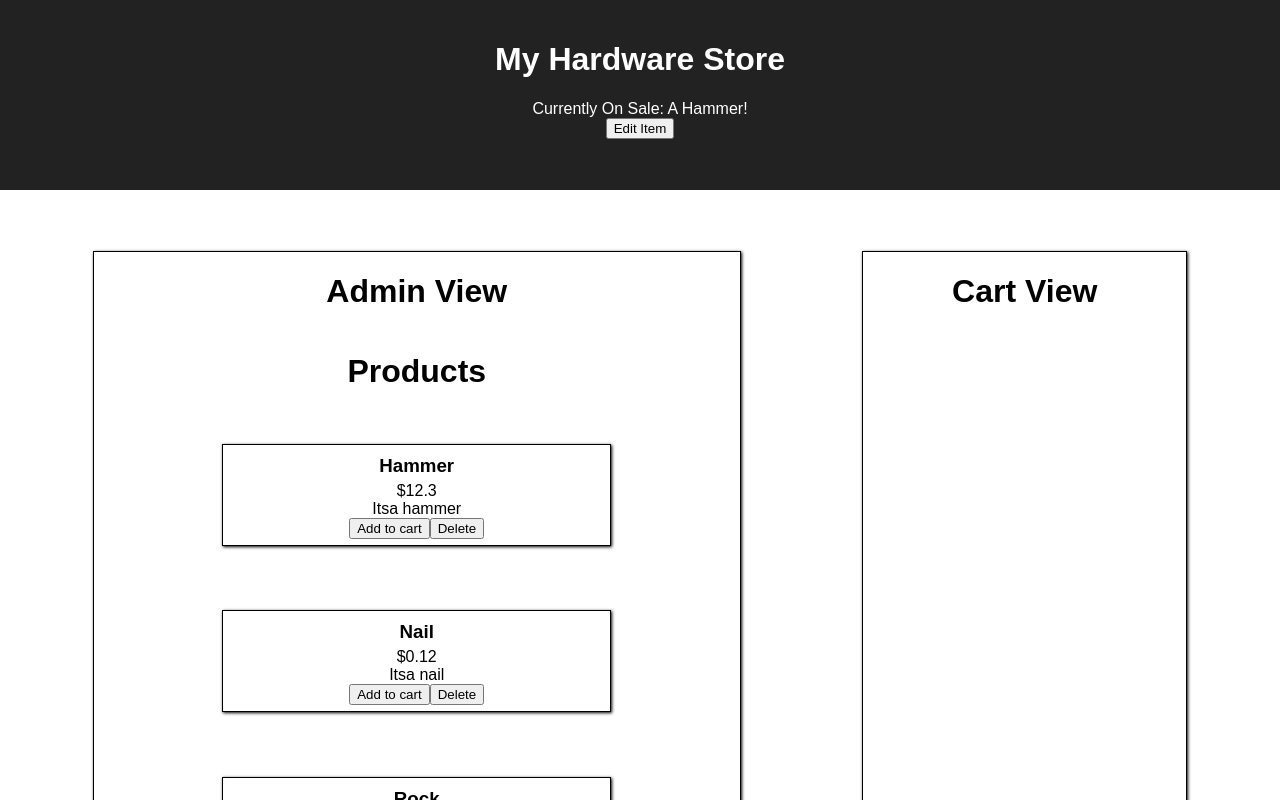
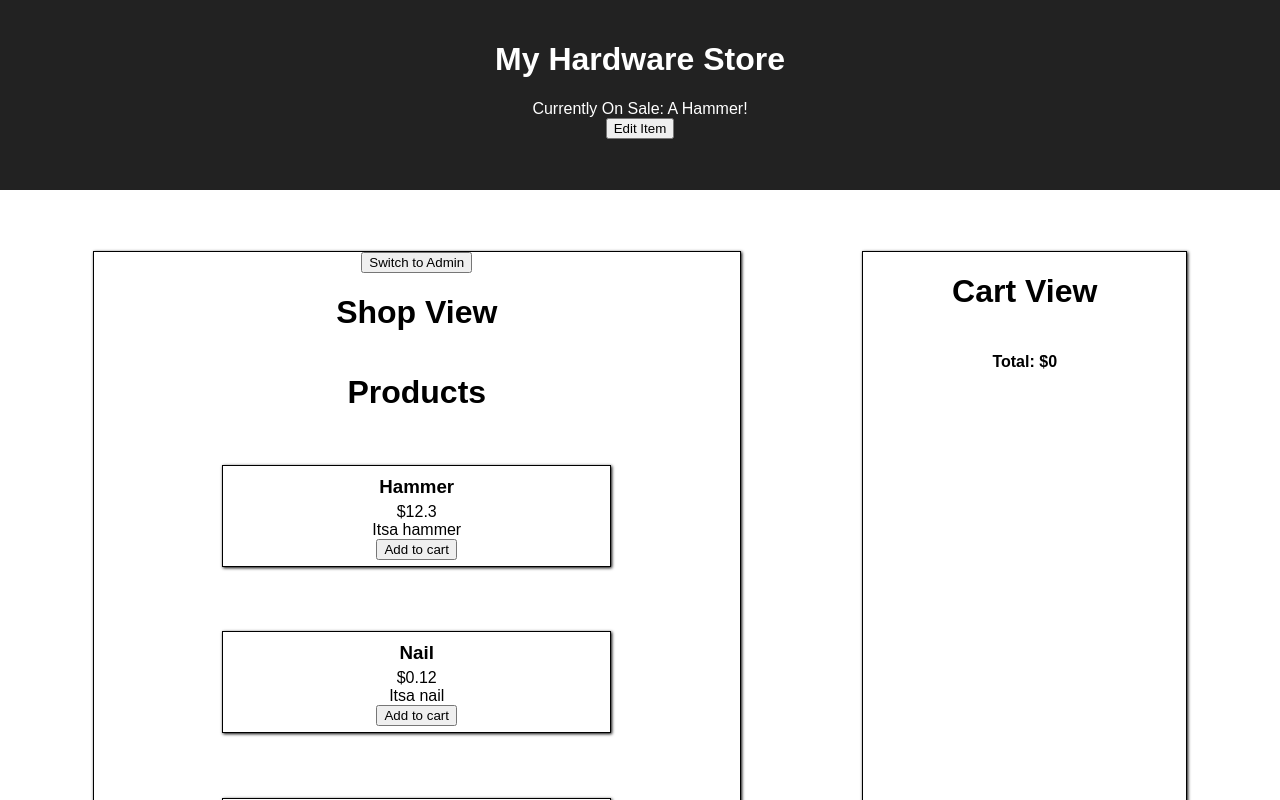
Before and after one commit to RedKing7/react-hardware-store, a React (Create React App) app: page / in a window 1280 px wide. Shown: the top 800 px of the page. Built offline with nearby package versions, Linux system fonts and the light colour scheme.

Commit message:
add to cart now works, also added total price count in cart view

```diff
--- a/src/App.css
+++ b/src/App.css
@@ -67,4 +67,8 @@
   min-height: 500px;
   box-shadow: 1px 1px 3px black;
   margin: 5%;
+
+  display: flex;
+  flex-direction: column;
+  align-items: center;
 }
--- a/src/components/AdminView.jsx
+++ b/src/components/AdminView.jsx
@@ -9,7 +9,6 @@ class AdminView extends Component{
       return(
          <div>
             <h1>Admin View</h1>
-
             <ProductList
                   productList={this.props.productList}
                   isAdmin={this.props.isAdmin}
--- a/src/components/CartView.jsx
+++ b/src/components/CartView.jsx
@@ -1,10 +1,27 @@
 import React, { Component } from 'react';
+import Product from './Product'
 
 class CartView extends Component {
    render() {
+      const cartComponents = this.props.cart.map((item, index)=>{
+         return <Product
+            productName={item.productName}
+            price={item.price}
+            key={index}
+            index={index}
+            itemIndex={item.index}
+            isCart={true}
+            quantity={item.quantity}
+         />
+      })
+
       return (
          <div className='cart'>
             <h1>Cart View</h1>
+            {cartComponents}
+            <div>
+               <h4>Total: ${this.props.total}</h4>
+            </div>
          </div>
       );
    }
--- a/src/components/Product.jsx
+++ b/src/components/Product.jsx
@@ -1,22 +1,50 @@
 import React from 'react'
 //Dumb/stateless component
 
-const Product = ({ productName, price, description, index, isAdmin, removeProduct }) => {
+const Product = ({
+   productName,
+   price,
+   description,
+   index,
+   itemIndex,
+   isAdmin,
+   removeProduct,
+   addToCart,
+   removeFromCart,
+   isCart,
+   quantity
+}) => {
    const handleDelete = (e) =>{
       e.preventDefault();
       removeProduct(index);
    }
+
+   const handleCart = (e) =>{
+      console.log(index);
+      addToCart(index)
+   }
+
+   const handleRemove = (e) =>{
+      console.log(index, itemIndex)
+      removeFromCart(index);
+   }
+
    return (
       <div className='product'>
          <h3>{productName}</h3>
          <div>${price}</div>
          <div>{description}</div>
-         {<button>Add to cart</button>}
          {
-            isAdmin ?
-               null
-               :
+            !isCart ?
+               isAdmin ?
                <button onClick={handleDelete} >Delete</button>
+                  :
+               <button onClick={handleCart}>Add to cart</button>
+            :
+               <div>
+                  <div>{quantity}</div>
+                  <button onClick={handleRemove}>Remove</button>
+               </div>
          }
       </div>
    )
--- a/src/components/ProductList.jsx
+++ b/src/components/ProductList.jsx
@@ -15,6 +15,7 @@ class ProductList extends Component {
                         index={index}
                         isAdmin={this.props.isAdmin}
                         removeProduct={this.props.removeProduct}
+                        addToCart={this.props.addToCart}
                   />
             });
 
--- a/src/components/Shop.jsx
+++ b/src/components/Shop.jsx
@@ -7,36 +7,66 @@ class Shop extends Component {
    constructor(){
       super();
       this.state = {
-         isAdmin: true
+         isAdmin: false,
+         cart:[],
+         cartTotal:0
       }
    }
 
    toggleAdmin = () =>{
-      const notAdmin = !this.state.isAdmin;
-      this.setState({isAdmin: notAdmin}); //best practice, rather than 'this.state.thing = !this.state.thing'
+      this.setState({isAdmin: !this.state.isAdmin});
+   }
+
+   getTotal = () =>{
+      let cart = this.state.cart;
+      console.log(cart);
+      if(cart.length > 0){
+         let prices = cart.map((item)=>{
+            return item.price;
+         })
+         this.setState({cartTotal: prices.reduce((sum, val)=>{return sum + val})})
+      }
+      return this.state.total;
+   }
+
+   addToCart = (index) =>{
+      const newCart = [...this.state.cart];
+      const newCartItem = this.props.productList[index];
+      console.log(newCartItem);
+      newCartItem.index = index;
+      newCart.push(newCartItem);
+      this.setState({cart: newCart}, this.getTotal);
    }
 
    render() {
       return (
          <div className='main'>
             <div className='shop'>
+               <button onClick={this.toggleAdmin}>
+                  {this.state.isAdmin ? 'Switch to User' : 'Switch to Admin'}
+               </button>
                {
-                  this.isAdmin ?
-                     <ShopView
-                        productList={this.props.productList}
-                        isAdmin={this.isAdmin}
-                     />
-                  :
+                  this.state.isAdmin ?
                      <AdminView
                         productList={this.props.productList}
                         addProductToProductList={this.props.addProductToProductList}
-                        isAdmin={this.isAdmin}
                         removeProduct={this.props.removeProduct}
+                        isAdmin={true}
+                     />
+                        :
+                     <ShopView
+                        productList={this.props.productList}
+                        addToCart={this.addToCart}
+                        isAdmin={false}
                      />
                }
             </div>
 
-            <CartView/>
+            <CartView
+               cart={this.state.cart}
+               getTotal={this.getTotal}
+               total={this.state.cartTotal}
+            />
          </div>
       );
    }
--- a/src/components/ShopView.jsx
+++ b/src/components/ShopView.jsx
@@ -6,7 +6,10 @@ class ShopView extends Component {
       return (
          <div>
             <h1>Shop View</h1>
-            <ProductList productList={this.props.productList}/>
+            <ProductList
+               productList={this.props.productList}
+               addToCart={this.props.addToCart}
+            />
          </div>
       );
    }
```
